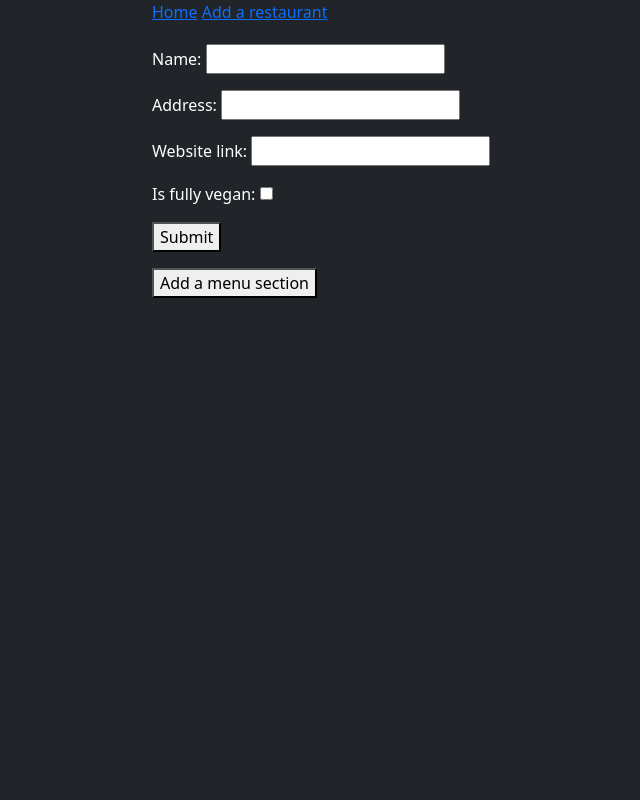
After one commit to duybtr/theveganmenu, a Django app: page /add_restaurant in a window 1280 px wide. The commit adds this page. Shown: the whole page, without its empty margins (168-808 px from the left). Run offline with Django 5.2, Linux system fonts and the light colour scheme; some libraries are stand-ins or nearby versions.

```diff
--- a/static/css/main.css
+++ b/static/css/main.css
@@ -1,6 +1,10 @@
 main {
     display: grid;
     grid-template-columns: 25% 50% 25%;
+}
+
+nav {
+    margin-bottom: 20px;
 }
 
 #content {
@@ -17,11 +21,6 @@ main {
 #user_location {
     margin: 0px;
 }
-.main-header
-/* .main-header div {
-    border: solid;
-} */
-
 
 .section-header {
     border: solid #eee 1px;
@@ -37,7 +36,7 @@ main {
 }
 
 .section-body {
-    /* border: solid #eee 1px;  */
+    border: dotted #eee 1px;
     /* border-bottom-left-radius: 30px;
     border-bottom-right-radius: 30px; */
     padding-left: 15px;
--- /dev/null
+++ b/templates/base.html
@@ -0,0 +1,55 @@
+{% load static %}
+<html>
+<head>
+    <title>The Vegan Menu</title>
+    <link rel="stylesheet" href="{% static 'css/main.css' %}">
+    <link href="https://cdn.jsdelivr.net/npm/bootstrap@5.2.2/dist/css/bootstrap.min.css" rel="stylesheet" integrity="sha384-Zenh87qX5JnK2Jl0vWa8Ck2rdkQ2Bzep5IDxbcnCeuOxjzrPF/et3URy9Bv1WTRi" crossorigin="anonymous">
+</head>
+<body class='text-bg-dark' hx-headers='{"X-CSRFToken": "{{ csrf_token }}"}'>
+    <input id="userLng" name="userLng" type="hidden" />
+    <input id="userLat" name="userLat" type="hidden" />
+    <main>
+        <div></div>
+        <div id="main-content">
+            <nav>
+                <a href="{% url 'home' %}">Home</a>
+                <a href="{%  url 'add_restaurant' %}">Add a restaurant</a>
+            </nav>
+            {% block content %}
+            {% endblock content %}
+        </div>
+        <div></div>
+    </main>
+</body>
+<script src="https://unpkg.com/htmx.org@1.9.2" integrity="sha384-L6OqL9pRWyyFU3+/bjdSri+iIphTN/bvYyM37tICVyOJkWZLpP2vGn6VUEXgzg6h" crossorigin="anonymous"></script>
+<script src="https://cdn.jsdelivr.net/npm/bootstrap@5.2.2/dist/js/bootstrap.bundle.min.js" integrity="sha384-OERcA2EqjJCMA+/3y+gxIOqMEjwtxJY7qPCqsdltbNJuaOe923+mo//f6V8Qbsw3" crossorigin="anonymous"></script>
+<script src="https://code.jquery.com/jquery-3.6.1.min.js" integrity="sha256-o88AwQnZB+VDvE9tvIXrMQaPlFFSUTR+nldQm1LuPXQ="  crossorigin="anonymous"></script>
+<script>
+    $(document).ready(function() {
+        if (navigator.geolocation) {
+            navigator.geolocation.getCurrentPosition(
+                (position) => {
+                    const pos = {
+                        lat: position.coords.latitude,
+                        lng: position.coords.longitude,
+                    };
+                    $('#userLng').val(pos.lng);
+                    $('#userLat').val(pos.lat);
+                    $('#use_my_location').click()
+
+                }
+            );
+        }
+    });
+
+
+</script>
+<script>
+  $(function() {
+   $('.query-trigger').off('click');
+   $('.query-trigger').on('click', function(){
+      $('#query_result').html('');
+   });
+  });
+</script>
+</html>
--- /dev/null
+++ b/templates/theveganmenu/add_restaurant.html
@@ -0,0 +1,10 @@
+{% extends 'base.html' %}
+{% block content %}
+<form action="" method="POST">
+       {% csrf_token %}
+       {{ form.as_p }}
+       <button type="submit">Submit</button>
+</form>
+<button>Add a menu section</button>
+<div id="add_content"></div>
+{% endblock content %}
--- /dev/null
+++ b/templates/theveganmenu/add_restaurant_confirmation.html
@@ -0,0 +1 @@
+<p>Thank you for your contribution! Your submission will be reviewed by a team member. You can check the status of your submission on your account page</p>
--- /dev/null
+++ b/theveganmenu/forms.py
@@ -0,0 +1,7 @@
+from django import forms
+from .models import Restaurant
+
+class CreateRestaurantForm(forms.ModelForm):
+    class Meta:
+        model = Restaurant
+        fields = ['name' , 'address' ,'website_link', 'is_fully_vegan']
--- a/theveganmenu/models.py
+++ b/theveganmenu/models.py
@@ -35,6 +35,7 @@ class Restaurant(models.Model):
     is_fully_vegan = models.BooleanField(default=False)
     address = models.CharField(max_length=300)
     website_link = models.CharField(max_length=500)
+    menu_link = models.CharField(max_length=500)
     map_link = models.CharField(max_length=500)
     longitude = models.DecimalField(max_digits=20, decimal_places=13, default=0)
     latitude = models.DecimalField(max_digits=20, decimal_places=13, default=0)
--- a/theveganmenu/urls.py
+++ b/theveganmenu/urls.py
@@ -1,5 +1,7 @@
 from .views import (
     HomePageView,
+    AddRestaurantView,
+    AddRestaurantConfirmationView,
     get_restaurants,
     get_food_menu,
     get_dessert_menu,
@@ -11,6 +13,8 @@ from django.urls import path
 
 urlpatterns = [
     path('', HomePageView.as_view(), name='home'),
+    path('add_restaurant', AddRestaurantView.as_view(), name='add_restaurant'),
+    path('add_restaurant_confirmation', AddRestaurantConfirmationView.as_view(), name='add_restaurant_confirmation'),
     path('get_restaurants', get_restaurants, name='get_restaurants'),
     path('<int:restaurant_pk>/get_food_menu', get_food_menu, name='get_food_menu'),
     path('<int:restaurant_pk>/get_dessert_menu', get_dessert_menu, name='get_dessert_menu'),
--- a/theveganmenu/views.py
+++ b/theveganmenu/views.py
@@ -1,6 +1,8 @@
 from django.shortcuts import render
 from django.views.generic import TemplateView
+from django.views.generic.edit import CreateView
 from .models import Restaurant, MenuItem, Menu, MenuSection
+from .forms import CreateRestaurantForm
 from django.db import connection
 from django.db.models import F, Q, DecimalField, FloatField
 from django.db.models.functions.math import ACos, Sin, Cos, Radians
@@ -10,10 +12,26 @@ from django.http import HttpResponse
 from theveganmenu.common.utils import access_secret_version
 from theveganmenu.management.commands.populate_long_lat import get_long_lat
 from decimal import Decimal
+from django.urls import reverse, reverse_lazy
 
 # Create your views here.
 class HomePageView(TemplateView):
     template_name = 'home.html'
+
+
+class AddRestaurantView(CreateView):
+    model = Restaurant
+    form_class = CreateRestaurantForm
+    template_name = 'theveganmenu/add_restaurant.html'
+    success_url = reverse_lazy('add_restaurant_confirmation')
+
+class AddRestaurantConfirmationView(TemplateView):
+    template_name = 'theveganmenu/add_restaurant_confirmation.html'
+
+def add_restaurants(request):
+    context = {}
+    form = CreateRestaurantForm()
+    return render(request, 'theveganmenu/partial/add_restaurant.html', context)
 
 def get_restaurants(request):
 
@@ -31,6 +49,8 @@ def get_restaurants(request):
     restaurants = restaurants.order_by('distance')
     context['restaurants'] = restaurants
     return render(request, 'theveganmenu/partial/restaurant_list.html', context)
+
+
 
 def get_menu_dict(menu_list):
     menu_dict = {}
```
Also changed, not shown: templates/home.html (+6 -53 lines), templates/theveganmenu/partial/add_menu_section.html (added), templates/theveganmenu/partial/add_restaurant.html (added), theveganmenu/migrations/0019_restaurant_menu_link.py (added), 3 other files.
